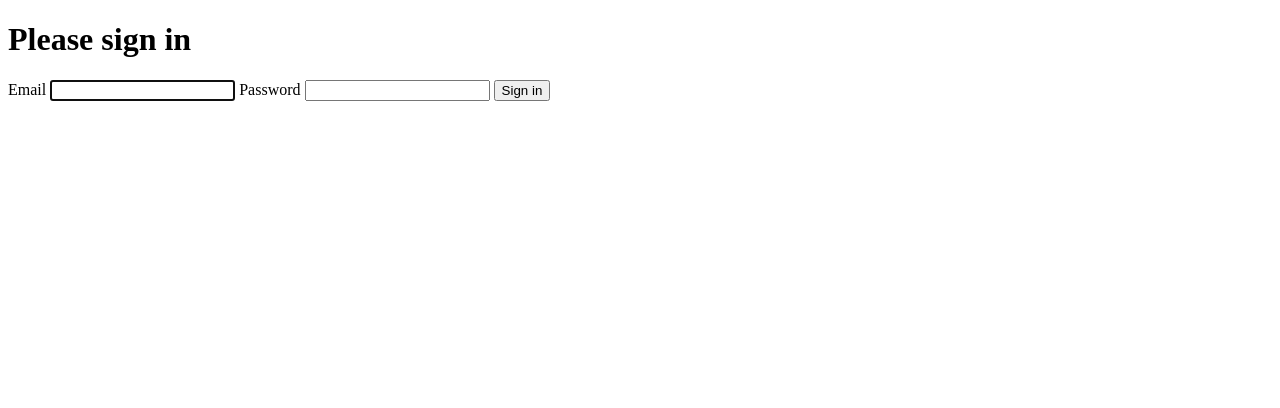
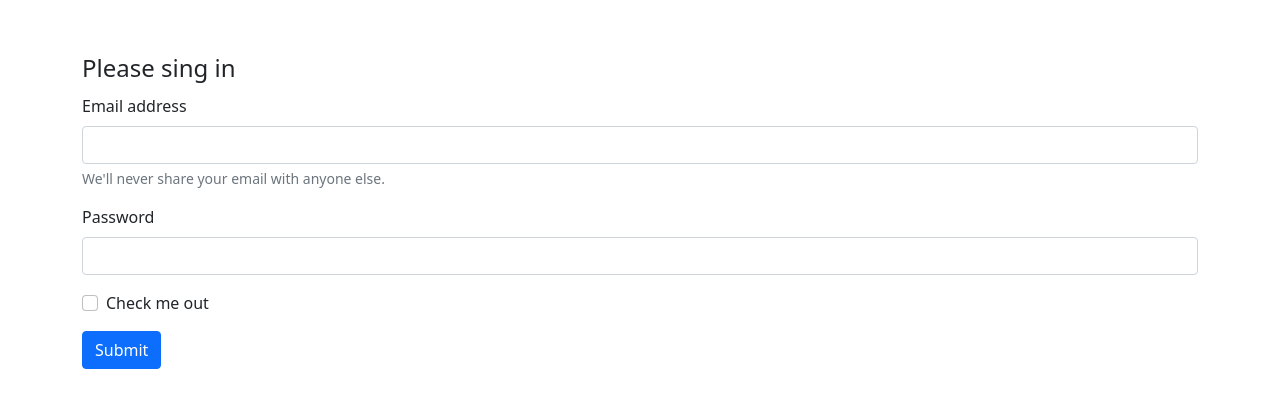
Before and after one commit to czerlun/ZTPAI, a Symfony app: template templates/security/login.html.twig in a window 1280 px wide. Shown: the top 408 px of the page. Run offline with Twig, Linux system fonts and the light colour scheme; the template is opened without the code that fills it, so the values that code supplies are empty; some libraries are stand-ins or nearby versions.

Commit message:
add login form from bootstrap

```diff
--- a/templates/base.html.twig
+++ b/templates/base.html.twig
@@ -7,6 +7,8 @@
            and uncomment the following Encore helpers to start using Symfony UX #}
         {% block stylesheets %}
             {#{{ encore_entry_link_tags('app') }}#}
+            <link href="https://cdn.jsdelivr.net/npm/bootstrap@5.0.0-beta3/dist/css/bootstrap.min.css" rel="stylesheet" integrity="sha384-eOJMYsd53ii+scO/bJGFsiCZc+5NDVN2yr8+0RDqr0Ql0h+rP48ckxlpbzKgwra6" crossorigin="anonymous">
+
         {% endblock %}
 
         {% block javascripts %}
@@ -14,6 +16,8 @@
         {% endblock %}
     </head>
     <body>
+    <div class="container">
         {% block body %}{% endblock %}
+    </div>
     </body>
 </html>
--- a/templates/security/login.html.twig
+++ b/templates/security/login.html.twig
@@ -3,7 +3,7 @@
 {% block title %}Log in!{% endblock %}
 
 {% block body %}
-<form method="post">
+<form method="post" style="margin-top: 50px">
     {% if error %}
         <div class="alert alert-danger">{{ error.messageKey|trans(error.messageData, 'security') }}</div>
     {% endif %}
@@ -14,29 +14,22 @@
         </div>
     {% endif %}
 
-    <h1 class="h3 mb-3 font-weight-normal">Please sign in</h1>
-    <label for="inputEmail">Email</label>
-    <input type="email" value="{{ last_username }}" name="email" id="inputEmail" class="form-control" required autofocus>
-    <label for="inputPassword">Password</label>
-    <input type="password" name="password" id="inputPassword" class="form-control" required>
+<form>
+    <legend>Please sing in</legend>
+    <div class="mb-3">
+        <label for="exampleInputEmail1" class="form-label">Email address</label>
+        <input type="email" class="form-control" id="exampleInputEmail1" aria-describedby="emailHelp">
+        <div id="emailHelp" class="form-text">We'll never share your email with anyone else.</div>
+    </div>
+    <div class="mb-3">
+        <label for="exampleInputPassword1" class="form-label">Password</label>
+        <input type="password" class="form-control" id="exampleInputPassword1">
+    </div>
+    <div class="mb-3 form-check">
+        <input type="checkbox" class="form-check-input" id="exampleCheck1">
+        <label class="form-check-label" for="exampleCheck1">Check me out</label>
+    </div>
+    <button type="submit" class="btn btn-primary">Submit</button>
+</form>
 
-    <input type="hidden" name="_csrf_token"
-           value="{{ csrf_token('authenticate') }}"
-    >
-
-    {#
-        Uncomment this section and add a remember_me option below your firewall to activate remember me functionality.
-        See https://symfony.com/doc/current/security/remember_me.html
-
-        <div class="checkbox mb-3">
-            <label>
-                <input type="checkbox" name="_remember_me"> Remember me
-            </label>
-        </div>
-    #}
-
-    <button class="btn btn-lg btn-primary" type="submit">
-        Sign in
-    </button>
-</form>
 {% endblock %}
```
